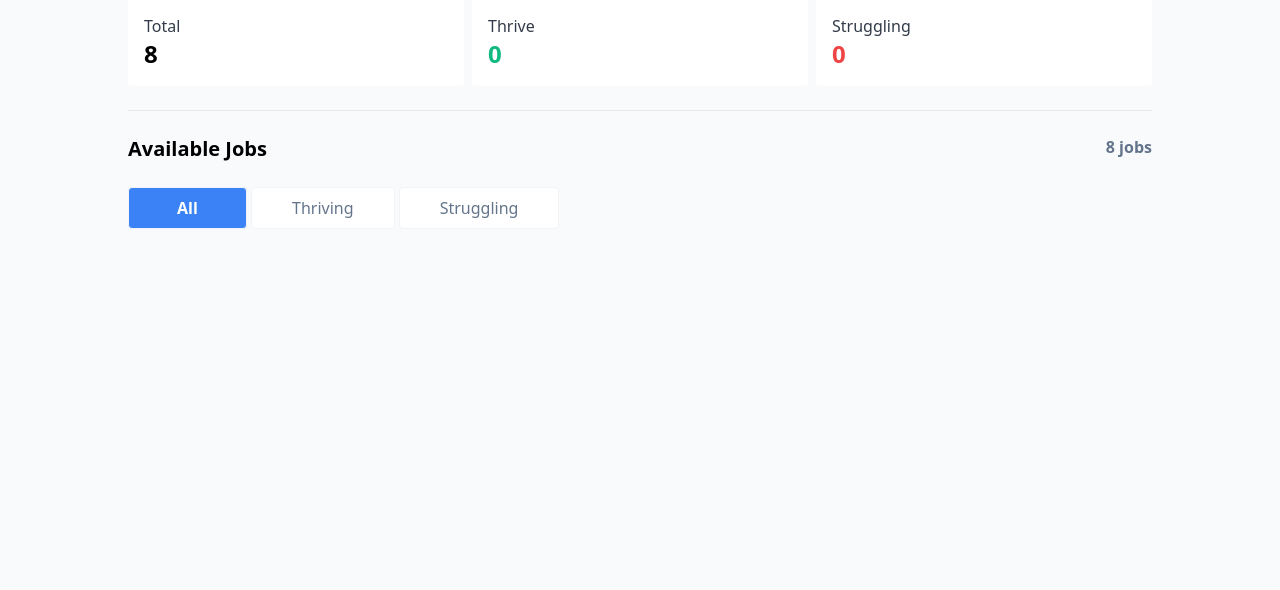
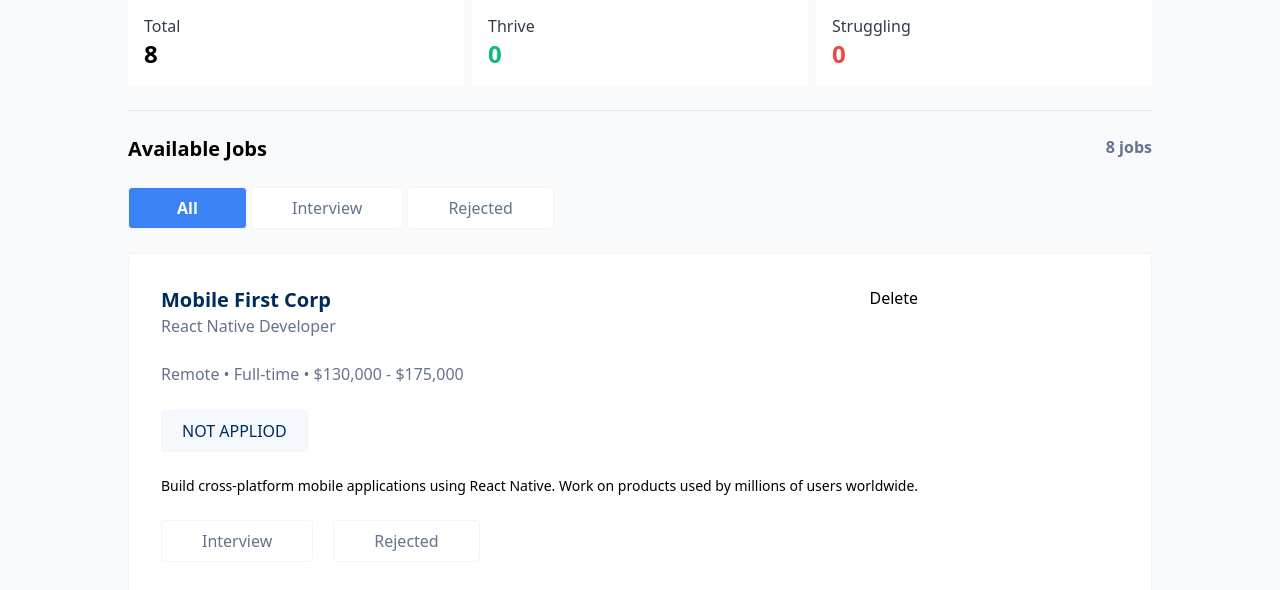
Before and after one commit to md-kudrot/Assignment-04, a website: page src/index.html in a window 1280 px wide. Shown: the part 78-668 px from the top of the page. Drawn offline with Linux system fonts and the light colour scheme.

Commit message:
Add job cards for job application tracker and update button labels

```diff
--- a/src/index.html
+++ b/src/index.html
@@ -39,11 +39,47 @@
             <button
                 class="bg-[#3B82F6] text-white border border-gray-100 rounded-sm font-semibold px-12 py-2">All</button>
             <button
-                class="bg-white border border-gray-100 rounded-sm font-medium text-[#64748B] px-10 py-2">Thriving</button>
+                class="bg-white border border-gray-100 rounded-sm font-medium text-[#64748B] px-10 py-2">Interview</button>
             <button
-                class="bg-white border border-gray-100 rounded-sm px-10 py-2 font-medium text-[#64748B]">Struggling</button>
+                class="bg-white border border-gray-100 rounded-sm px-10 py-2 font-medium text-[#64748B]">Rejected</button>
         </div>
 
+        <section class="space-y-6">
+
+            <!-- card 1 -->
+            <div class="card flex justify-between border border-gray-100 bg-white rounded-sm p-8">
+                <div class="space-y-6">
+                    <div>
+                        <div class="flex justify-between">
+                            <p class="plantName text-xl text-[#002C5C] font-semibold">Mobile First Corp</p>
+                            <div>
+                                <button class="">Delete</button>
+                            </div>
+                        </div>
+                        <p class="latinName text-[#64748B]">React Native Developer</p>
+                    </div>
+
+                    <div>
+                        <p class="text-[#64748B]">
+                            Remote • Full-time • $130,000 - $175,000
+                        </p>
+                    </div>
+                    <button
+                        class="bg-[#c3ddf82d] border border-gray-100 rounded-sm px-5 py-2 font-medium text-[#002C5C]">NOT
+                        APPLIOD</button>
+
+                    <p class="text-sm">Build cross-platform mobile applications using React Native. Work on products
+                        used by millions of users worldwide.</p>
+
+                    <div class="flex gap-5">
+                         <button
+                class="bg-white border border-gray-100 rounded-sm font-medium text-[#64748B] px-10 py-2">Interview</button>
+            <button
+                class="bg-white border border-gray-100 rounded-sm px-10 py-2 font-medium text-[#64748B]">Rejected</button>
+                    </div>
+                </div>
+            </div>
+        </section>
 
     </main>
 
```
Also changed, not shown: src/output.css.
